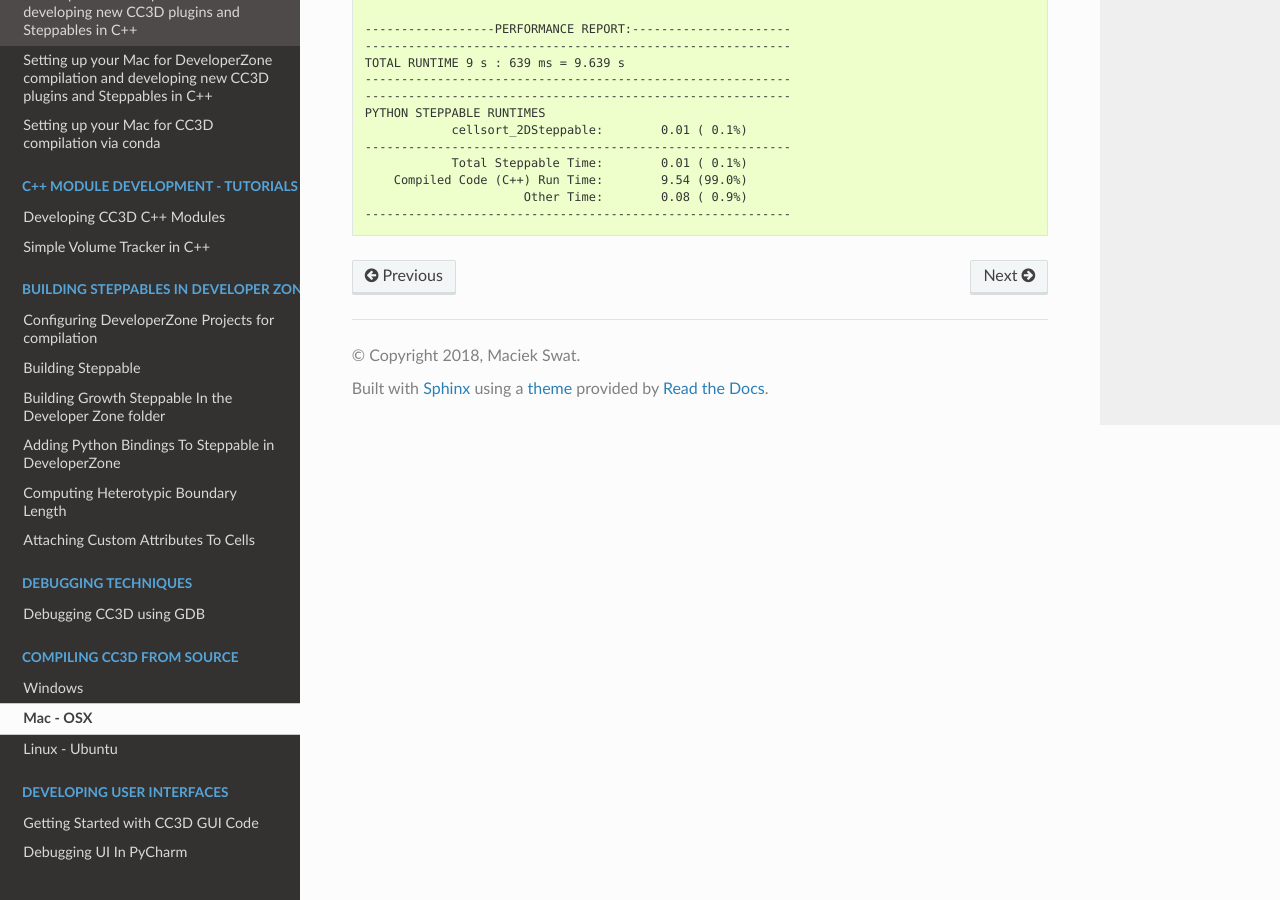
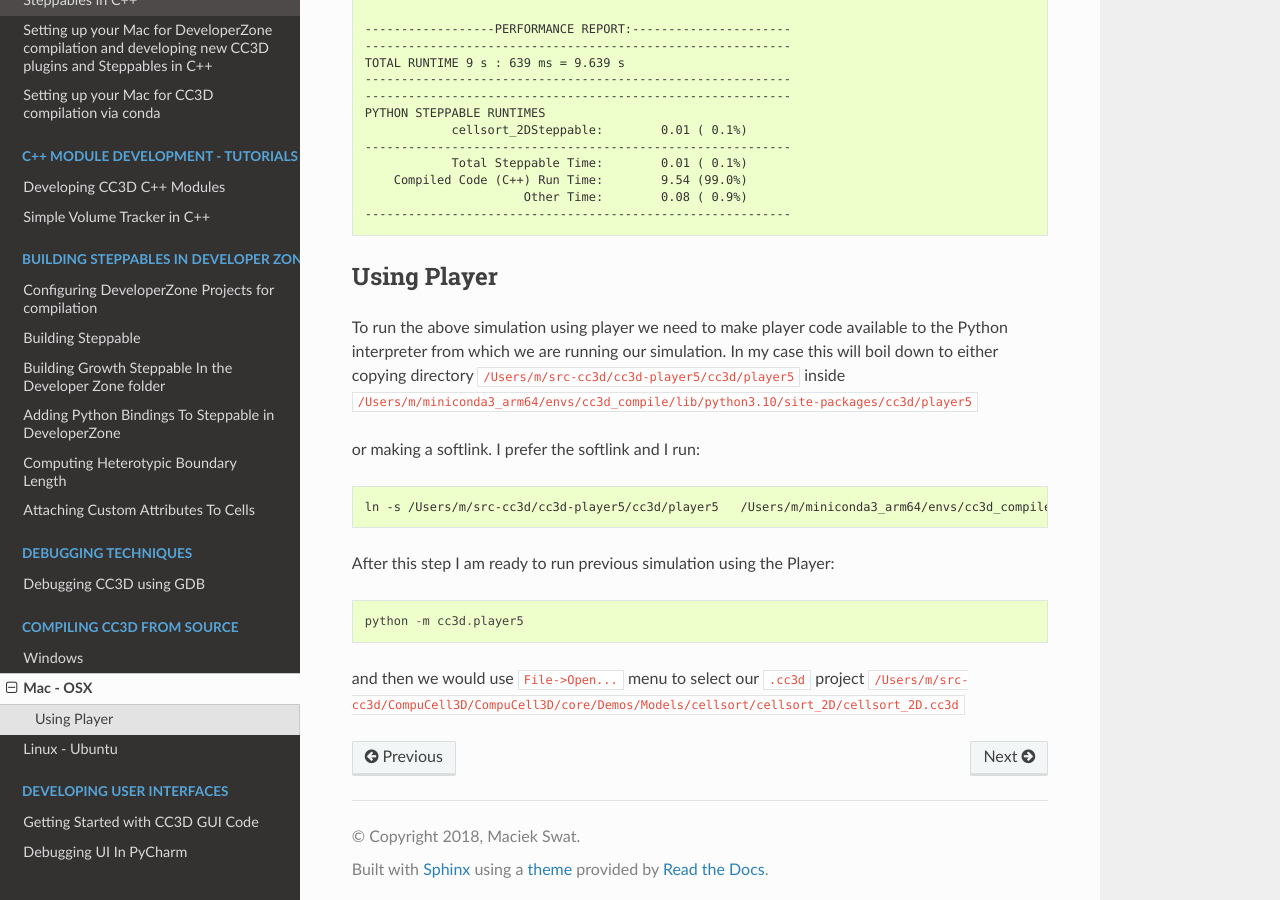
Before and after one commit to CompuCell3D/CompuCell3DDevelopersManual, a Sphinx documentation site: the page built from docs/building_core_cc3d_cpp_code_mac.rst, in a window 1280 px wide and 900 px high, scrolled down 5908 px. Built offline with Sphinx 7.4.7 and the Read the Docs theme 2.0.0, drawn with Linux system fonts in a browser that asks for light colours.

Commit message:
added instructions on how to use PLayer to run the simulations

```diff
--- a/docs/building_core_cc3d_cpp_code_mac.rst
+++ b/docs/building_core_cc3d_cpp_code_mac.rst
@@ -278,3 +278,23 @@ The output of the run should look something like this (remember to adjust all pa
         Compiled Code (C++) Run Time:        9.54 (99.0%)
                           Other Time:        0.08 ( 0.9%)
     -----------------------------------------------------------
+
+Using Player
+-------------
+
+To run the above simulation using player we need to make player code available to the Python interpreter from which we are running our simulation. In my case this will boil down to either copying directory ``/Users/m/src-cc3d/cc3d-player5/cc3d/player5`` inside  ``/Users/m/miniconda3_arm64/envs/cc3d_compile/lib/python3.10/site-packages/cc3d/player5``
+
+or making a softlink. I prefer the softlink  and I run:
+
+.. code-block:: console
+
+    ln -s /Users/m/src-cc3d/cc3d-player5/cc3d/player5   /Users/m/miniconda3_arm64/envs/cc3d_compile/lib/python3.10/site-packages/cc3d/player5
+
+
+After this step I am ready to run previous simulation using the Player:
+
+.. code-block::
+
+    python -m cc3d.player5
+
+and then we would use ``File->Open...`` menu to select our ``.cc3d`` project ``/Users/m/src-cc3d/CompuCell3D/CompuCell3D/core/Demos/Models/cellsort/cellsort_2D/cellsort_2D.cc3d``
```
Also changed, not shown: docs/building_core_cc3d_cpp_code_linux.rst (+20 -0 lines).
